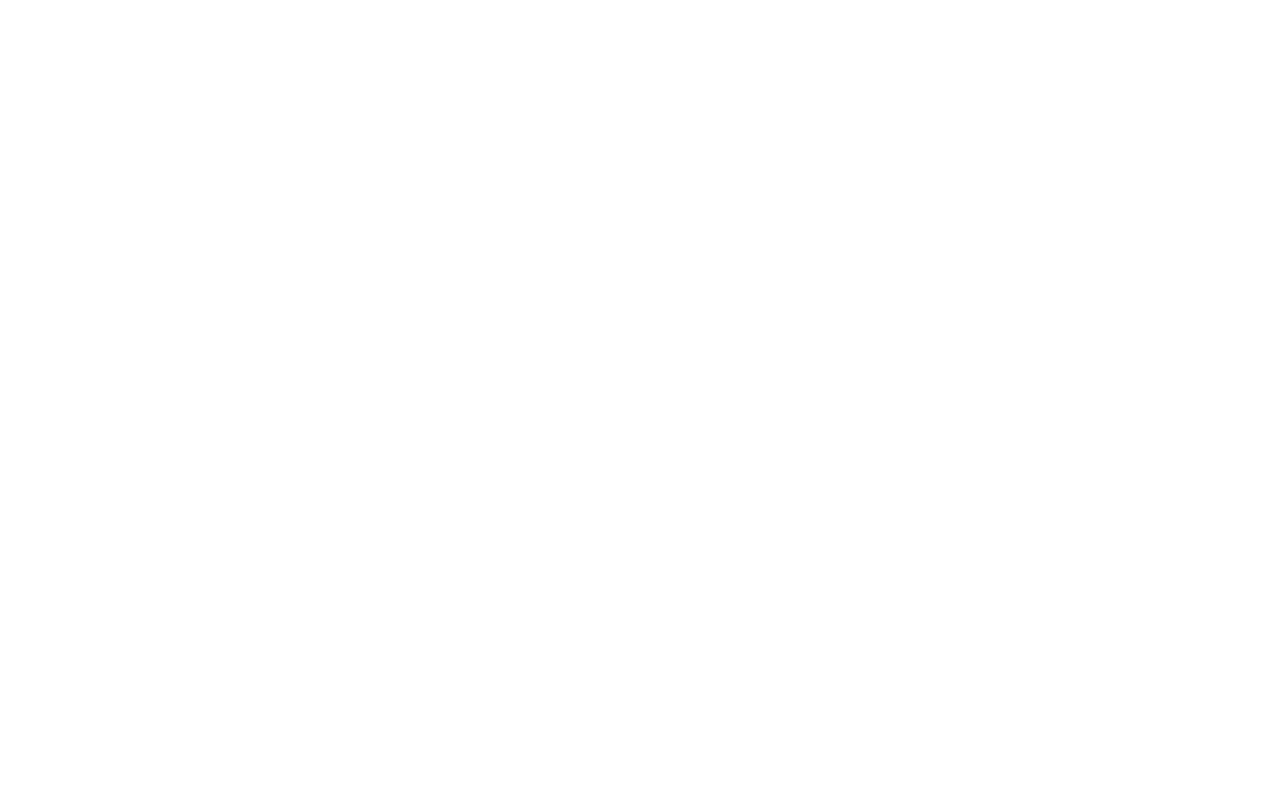
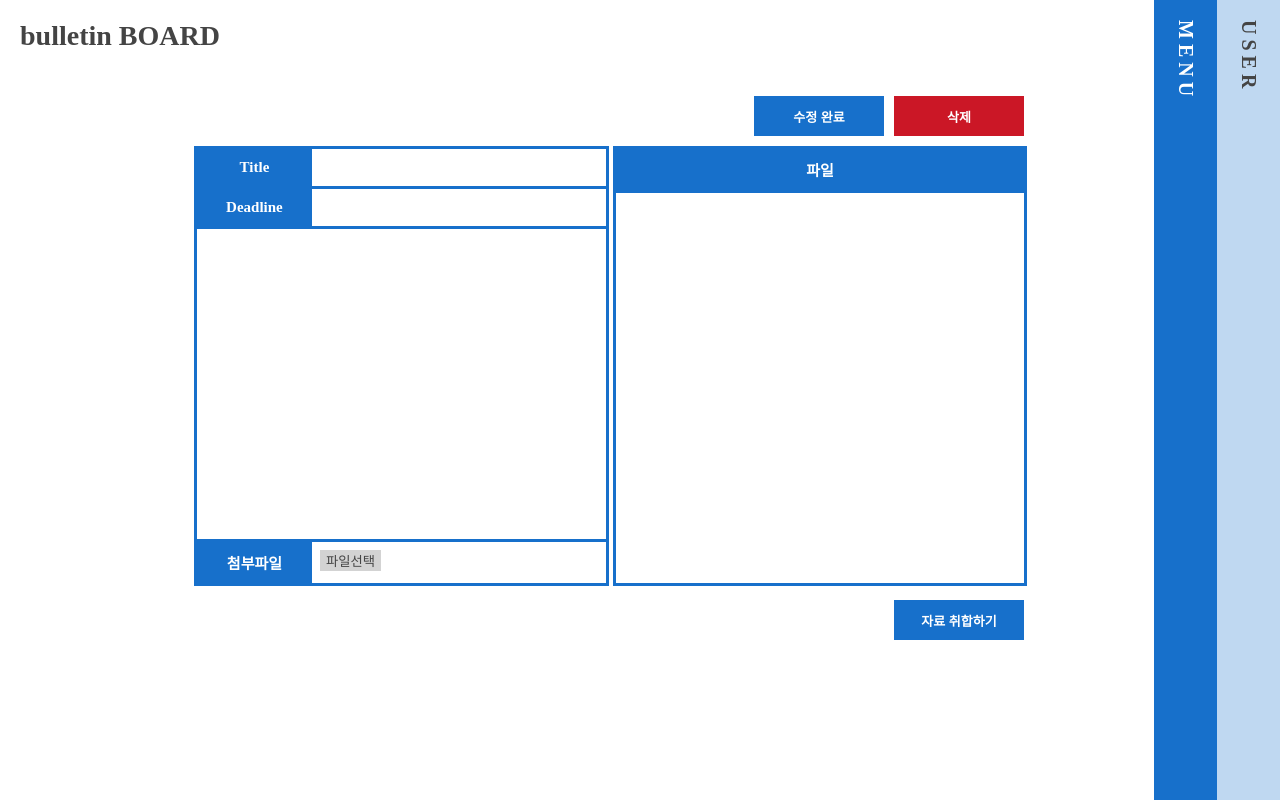
Before and after one commit to 2sumin2/bulletinboard, a React (Create React App) app: page /datapost in a window 1280 px wide. Before the commit this address had no page. Built offline with nearby package versions, Linux system fonts and the light colour scheme; no server answers; a web font is replaced by a local one.

Commit message:
Create DataBoardPost

```diff
--- a/src/Router.tsx
+++ b/src/Router.tsx
@@ -6,13 +6,15 @@
 import Home from "./screens/Home";
 import Login from "./screens/Login";
 import Signup from "./screens/Signup";
-import Board from "./components/Board";
+import Board from "./screens/Board";
+import DataBoardPost from "./screens/DataBoardPost";
 
 
 function Router() {
     return (
         <BrowserRouter basename={process.env.PUBLIC_URL}>
             <Routes>
+                <Route path="/datapost" element={<DataBoardPost />} />
                 <Route path="/board" element={<Board />} />
                 <Route path="/writeondataboard" element={<WriteDataBoard />} />
                 <Route path="/writeonFreeboard" element={<WriteFreeBoard />} />
--- /dev/null
+++ b/src/screens/Board.tsx
@@ -0,0 +1,54 @@
+import { Link } from "react-router-dom";
+import { Btn, ItemBox, WriteBox, Span, Input, Content } from "../components/BulletinBoard";
+import Nav from "../components/Nav";
+import styled from "styled-components";
+
+const OtherWriteBox = styled(WriteBox)`
+    height:65vh;
+    top:15%;
+`;
+const RedBtn = styled(Btn)`
+    background-color : #cb1726;
+    top:8%;
+`;
+const BlueBtn = styled(Btn)`
+    bottom:13%;
+`;
+export const SpanWide = styled(Span)`
+    width:100%;
+`;
+const OtherContent = styled(Content)`
+    height: 70%;
+`;
+const FileBox = styled.div`
+    width:100%;
+    height:100%;
+    display:flex;
+    flex-direction: column;
+    font-weight : 600;
+`;
+function Board() {
+    return (
+        <>
+            <Nav />
+            <OtherWriteBox>
+                <ItemBox>
+                    <Span>Title</Span>
+                    <Input></Input>
+                </ItemBox>
+                <ItemBox>
+                    <Span>Deadline</Span>
+                    <Input></Input>
+                </ItemBox>
+                <OtherContent></OtherContent>
+                <ItemBox><SpanWide>파일</SpanWide></ItemBox>
+                <FileBox>
+
+                </FileBox>
+            </OtherWriteBox>
+            <BlueBtn><Link to="/databoard">수정완료</Link></BlueBtn>
+            <RedBtn>삭제</RedBtn>
+        </>
+    );
+}
+export default Board;
--- /dev/null
+++ b/src/screens/DataBoardPost.tsx
@@ -0,0 +1,86 @@
+import { Link } from "react-router-dom";
+import styled from "styled-components";
+import { Btn, ItemBox, WriteBox, Span, Input, Content } from "../components/BulletinBoard";
+import { SpanWide } from "./Board";
+import Nav from "../components/Nav";
+
+const Container = styled.div`
+    display:flex;
+    flex-direction: row;
+    position:fixed;
+    top:18%;
+    left:15%;
+`;
+const ContainerElement = styled(WriteBox)`
+    width:32.4vw;
+    position:relative;
+    top:0%;
+    left:0%;
+    margin:2px;
+`;
+const ItemBoxAnother = styled(ItemBox)`
+    border-top: 3px solid ${props => props.theme.accentColor};
+    border-bottom: 0;
+`;
+const UploadBtn = styled.button`
+    background-color:lightgray;
+    border:0;
+`;
+const BtnContainer = styled.div`
+    position:fixed;
+    top:12%;
+    right:20%;
+`;
+const UpdateBtn = styled(Btn)`
+    position:relative;
+    top:0;
+    right:0;
+`;
+const DeleteBtn = styled(Btn)`
+    background-color: #cb1726;
+    position:relative;
+    top:0;
+    right:0;
+    margin-left:10px;
+`;
+
+function DataBoardPost() {
+    return (
+        <>
+            <Nav />
+            <Container>
+                <ContainerElement>
+                    <ItemBox>
+                        <Span>Title</Span>
+                        <Input></Input>
+                    </ItemBox>
+                    <ItemBox>
+                        <Span>Deadline</Span>
+                        <Input></Input>
+                    </ItemBox>
+                    <Content></Content>
+                    <ItemBoxAnother>
+                        <Span>첨부파일</Span>
+                        <Input as="div">
+                            <UploadBtn>파일선택                            </UploadBtn>
+                        </Input>
+
+                    </ItemBoxAnother>
+                </ContainerElement>
+
+                <ContainerElement>
+                    <ItemBox>
+                        <SpanWide>파일</SpanWide>
+                    </ItemBox>
+                    <Content></Content>
+                </ContainerElement>
+            </Container>
+            <BtnContainer>
+                <UpdateBtn>수정 완료</UpdateBtn>
+                <DeleteBtn>삭제</DeleteBtn>
+            </BtnContainer>
+            <Btn>자료 취합하기</Btn>
+        </>
+    );
+}
+export default DataBoardPost;
```
